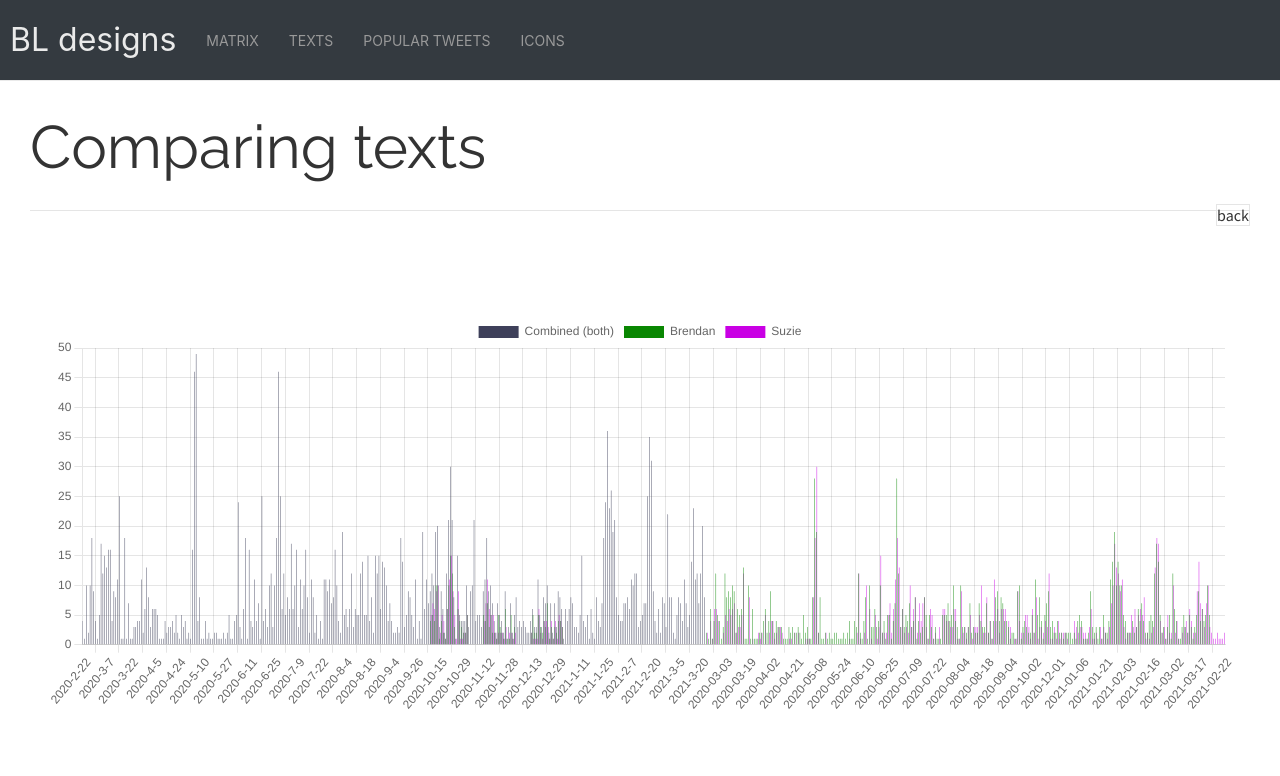
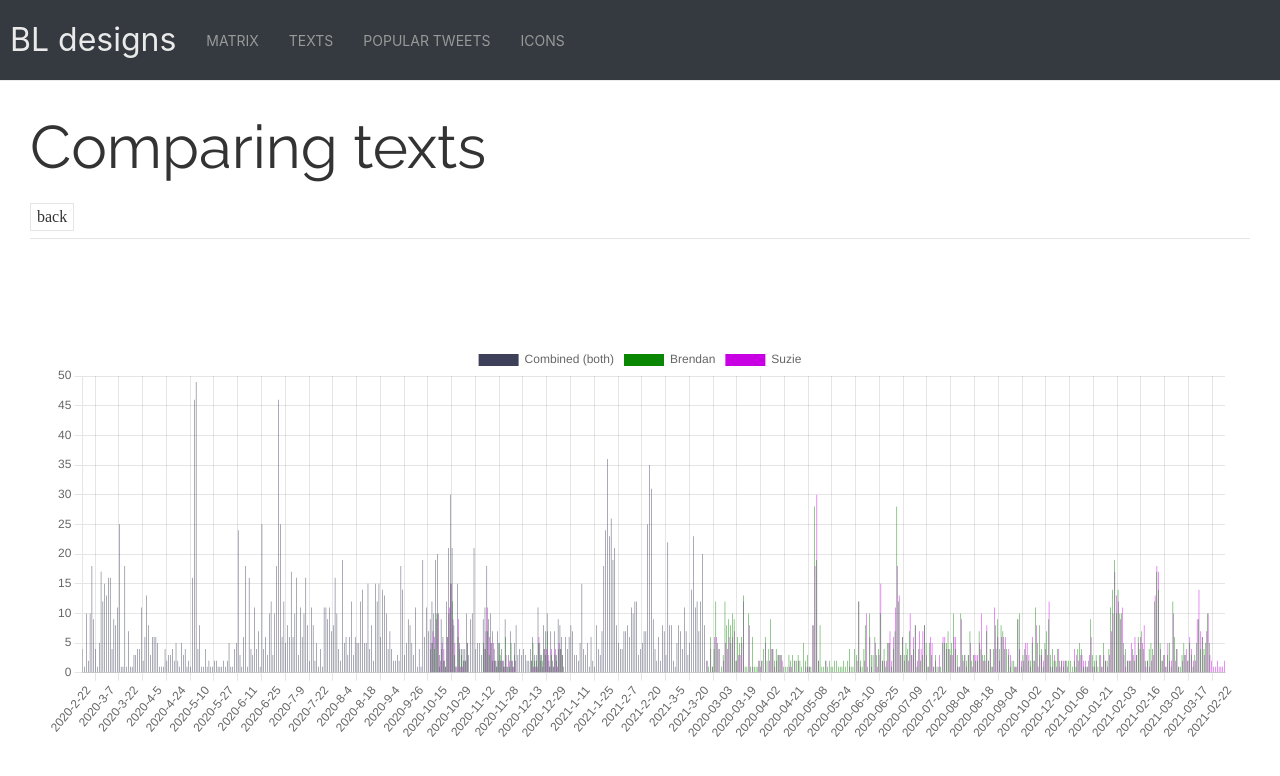
Before and after one commit to Brlaney/next-uikit-charts, a Next.js app: page /texts/comparison in a window 1280 px wide. Shown: the top 776 px of the page. Built offline with nearby package versions, Linux system fonts and the light colour scheme.

Commit message:
Good changes

```diff
--- a/src/components/Navbar.tsx
+++ b/src/components/Navbar.tsx
@@ -62,7 +62,7 @@ const Navbar = () => {
                   {/* Dropdown link 1 */}
                   <li className='uk-*'>
                     <Link href='/texts'>
-                      <a className='uk-text-lead' style={{ color: 'var(--bg-dark)' }}>Texts</a>
+                      <a className='uk-text-lead' style={{ color: 'var(--bg-dark)' }}>Charts</a>
                     </Link>
                   </li>
 
@@ -71,14 +71,14 @@ const Navbar = () => {
                   {/* Dropdown link 2 */}
                   <li className='uk-*'>
                     <Link href='/texts/comparison'>
-                      <a className='uk-text-lead' style={{ color: 'var(--bg-dark)' }}>Comparison timeline</a>
+                      <a className='uk-text-lead' style={{ color: 'var(--bg-dark)' }}>Comparison</a>
                     </Link>
                   </li>
 
                   {/* Dropdown link 3 */}
                   <li className='uk-*'>
                     <Link href='/texts/messages'>
-                      <a className='uk-text-lead' style={{ color: 'var(--bg-dark)' }}>Combined timeline</a>
+                      <a className='uk-text-lead' style={{ color: 'var(--bg-dark)' }}>Combined</a>
                     </Link>
                   </li>
 
--- a/src/pages/_app.tsx
+++ b/src/pages/_app.tsx
@@ -1,7 +1,8 @@
-import Layout from '../components/Layout'
+import Layout from '@/components/Layout'
 import 'uikit/dist/js/uikit.js'
 import 'uikit/dist/css/uikit.css'
 import '@/assets/css/globals.css'
+
 
 export default function App ({ Component, pageProps }) {
   return (
--- a/src/pages/texts/comparison.tsx
+++ b/src/pages/texts/comparison.tsx
@@ -7,11 +7,9 @@ export default function Comparison () {
     <>
       <div className='uk-container-large' style={{ margin: '20px' }}>
         <h1>Comparing texts</h1>
-        <div className='uk-float-right'>
-          <Link href='/texts'>
-            <a className='uk-button-default'>back</a>
-          </Link>
-        </div>
+        <Link href='/texts'>
+          <button className='uk-button-default'>back</button>
+        </Link>
         <div className='uk-heading-divider uk-margin-large-bottom' />
         <TextsByAuthor />
       </div>
--- a/tsconfig.json
+++ b/tsconfig.json
@@ -24,8 +24,9 @@
     "src",
     "next-env.d.ts",
     "**/*.ts",
-    "**/*.tsx"
-  ],
+    "**/*.tsx",
+    "public/js"
+],
   "exclude": [
     "dist",
     ".next",
```
Also changed, not shown: public/js/uikit-icons.js (renamed from src/assets/js/uikit-icons.js), public/js/uikit.js (renamed from src/assets/js/uikit.js).
